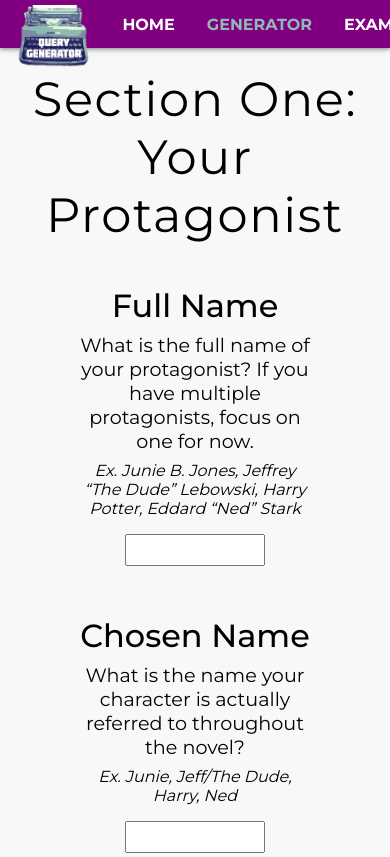
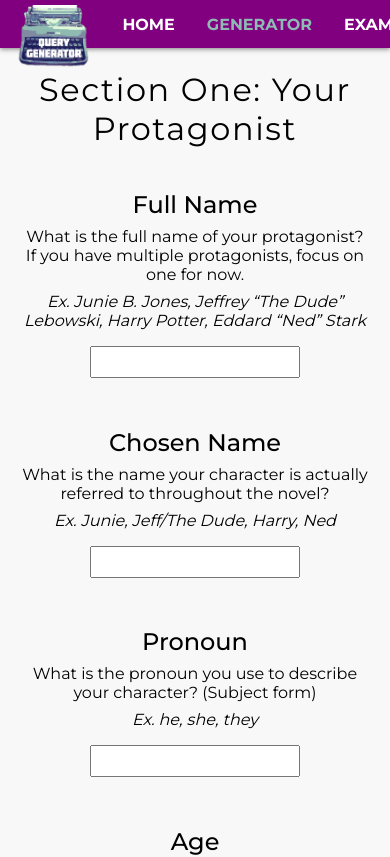
Before and after one commit to clirette/query-letter-generator, a React (Create React App) app: page /generator in a window 390 px wide. Shown: the top 857 px of the page. Built offline with nearby package versions, Linux system fonts and the light colour scheme.

Commit message:
Large phone styling for generator page.

```diff
--- a/public/style.css
+++ b/public/style.css
@@ -284,4 +284,14 @@ body {
       font-size: 1rem; }
   .link {
     font-size: 1rem;
-    min-width: 7rem; } }
+    min-width: 7rem; }
+  .section-header {
+    font-size: 2rem; }
+  .form .item {
+    width: 90%; }
+    .form .item label {
+      font-size: 1.5rem; }
+  .description {
+    font-size: 1rem; }
+  .pledge {
+    width: 90%; } }
--- a/src/sass/main.scss
+++ b/src/sass/main.scss
@@ -393,6 +393,8 @@ body {
 ////////////////////////////////
 // Large Phones
 @media (max-width: 425px) {
+  ////////////////////////////////
+  // Landing Page
   .text-box {
     width: 100%;
 
@@ -409,4 +411,26 @@ body {
     font-size: 1rem;
     min-width: 7rem;
   }
+
+  ////////////////////////////////
+  // Generator
+  .section-header {
+    font-size: 2rem;
+  }
+
+  .form .item {
+    width: 90%;
+
+    label {
+      font-size: 1.5rem;
+    }
+  }
+
+  .description {
+    font-size: 1rem;
+  }
+
+  .pledge {
+    width: 90%;
+  }
 }
```
